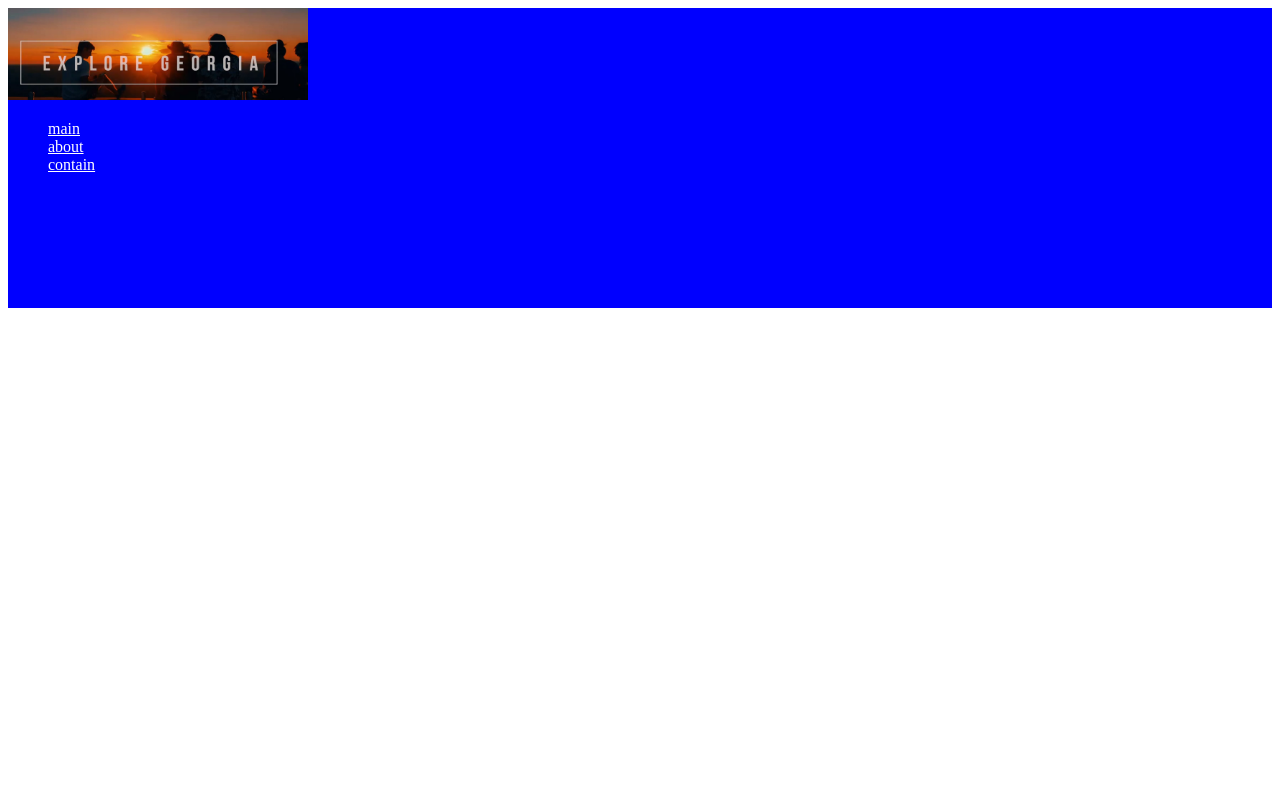
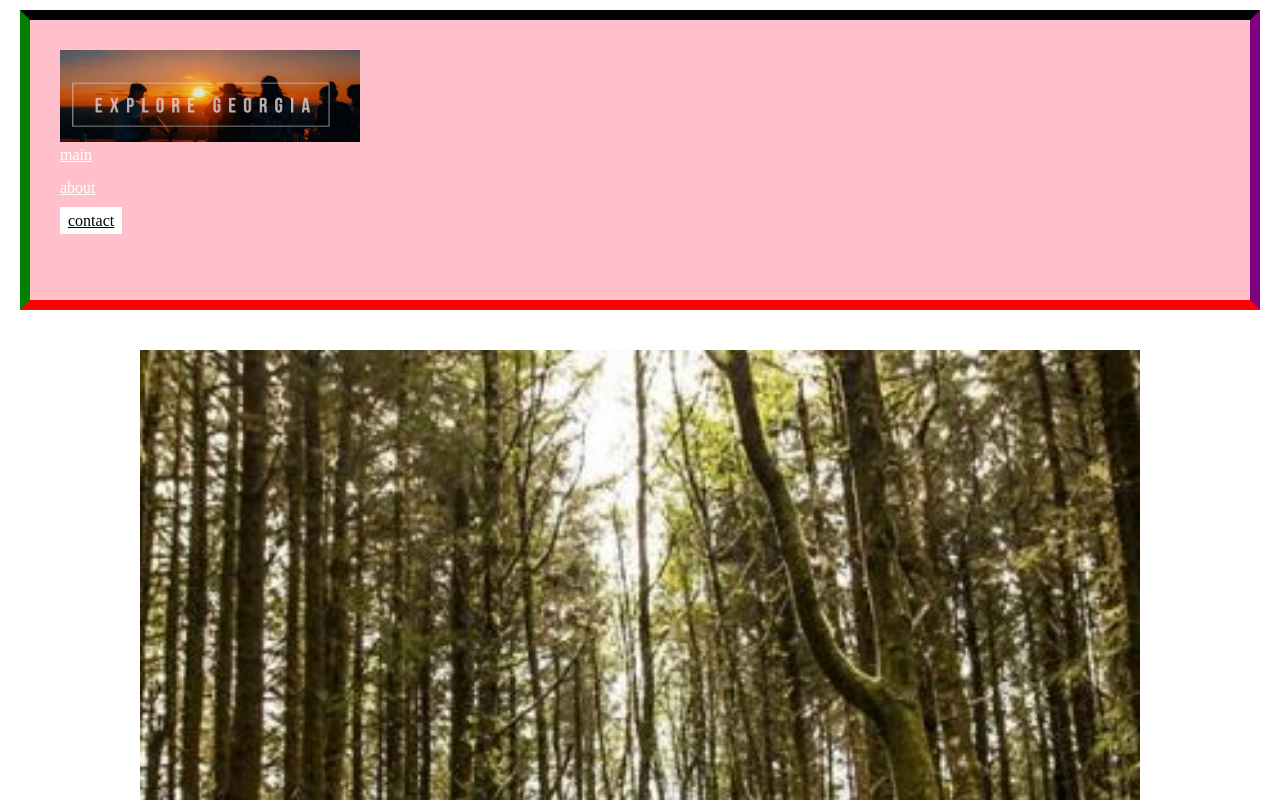
Before and after one commit to lukazibzibadze/lesson4, a plain HTML site: page index.html in a window 1280 px wide. Shown: the top 800 px of the page. Drawn offline with Linux system fonts and the light colour scheme.

Commit message:
done
done

```diff
--- a/index.html
+++ b/index.html
@@ -12,7 +12,7 @@
            	   <a href="#">
            	   	  <img class="logo" src="photo/logo1.jpg" alt="logo" />
                   </a>
-                  <nav>
+                  <nav class="navbar">
                     <ul>
                        <li>
                          <a href="#">main</a>
@@ -21,10 +21,16 @@
                          <a href="#">about</a>
                        </li>
                        <li>
-                         <a href="#">contain</a>
+                         <a  class="contact" - href="#">contact</a>
                        </li>
                     </ul>
                   </nav>
            </header>
+           <section>
+                <img class="main-img"src="photo/1main.jpg" alt="main1" />
+                <h2>
+                     Lorem ipsum dolor sit amet, consectetur adipisicing elit,
+                </h2>
+           </section>
      </body>
 </html>
--- a/style.css
+++ b/style.css
@@ -1,3 +1,9 @@
+*{
+   box-sizing: border-box;
+   margin: 0;
+   padding: 0;
+}
+
 a{
 	text text-decoration: none;
 }
@@ -8,9 +14,45 @@ ul{
 	width: 300px;
 }
 header{
-	background-color:blue ;
+	background-color:pink ;
 	height: 300px;
+	border: 10px solid red;
+	border-top: 10px solid black;;
+	border-bottom: 10px solid red;;
+	border-left: 10px solid green;;
+	border-right:10px solid purple;
+/*	margin: 30px*/
+	padding: 30px;
+
+ /*   margin-top: 10px;
+    margin-bottom: 10px;*/
+
+
+    margin: 10px 20px 30px;
+
+
 }
 header a{
 	color: white;
 }
+.contact{
+	background-color: white;
+	color: black;
+	border border-radius: 20px;
+	padding: 5px 8px;
+
+}
+.main-img{
+	width:100%;
+}
+h2{
+	font size:28px
+	color:#000;
+}
+.navbar	li{
+	margin-bottom: 15px;
+}
+section{
+	width:1000px;
+	margin:40px auto;
+}
```
